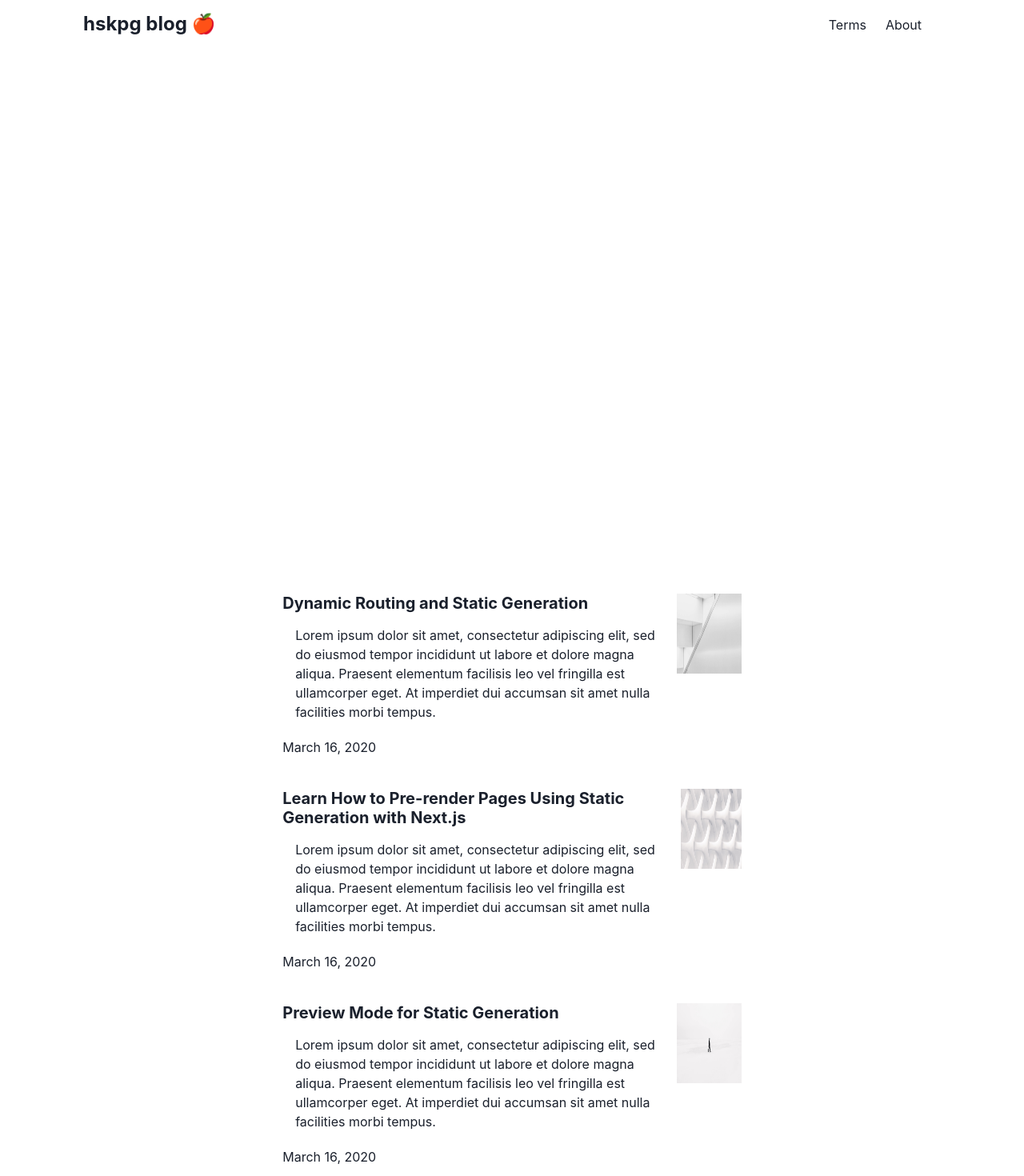
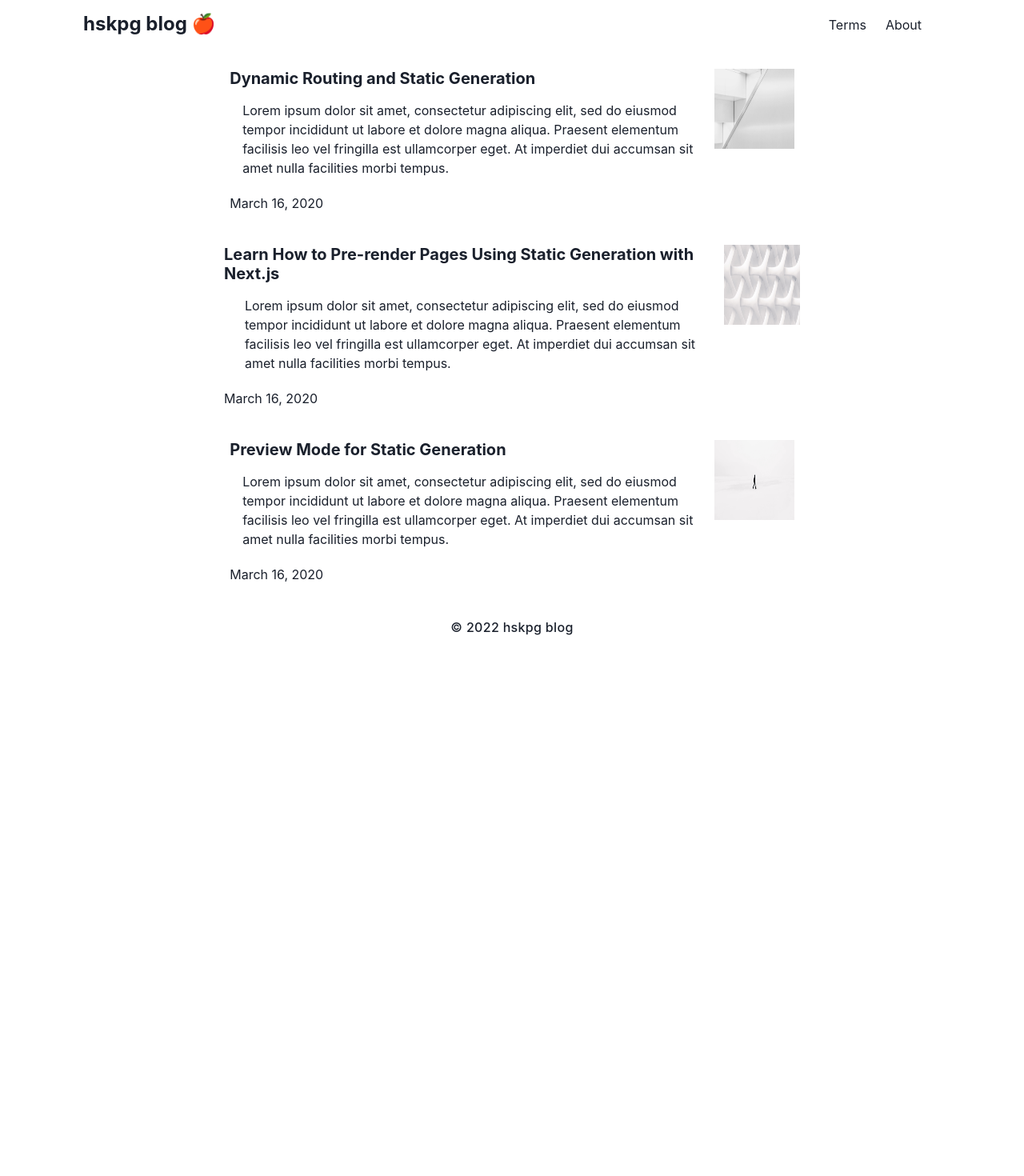
Before and after one commit to ShuntaH/next-ts-blog-template, a Next.js app: page / in a window 1280 px wide. Shown: the top 1470 px of the page at 80% size. After the commit the page ends 814 px from the top, so only its background shows below. Built offline with nearby package versions, Linux system fonts and the light colour scheme.

Commit message:
wip making layout

```diff
--- a/src/components/layouts/layout.tsx
+++ b/src/components/layouts/layout.tsx
@@ -18,9 +18,13 @@ const Layout = ({ preview, children }: Props) => {
       <Box
         position={"relative"}
         minHeight={`calc(100vh - ${STYLES.headerHeight} - ${STYLES.footerHeight})`}
-        maxWidth={`calc(${STYLES.mainWidth} + ${STYLES.gap} * 2)`}>
+        maxWidth={`calc(${STYLES.mainWidth} + ${STYLES.gap} * 2)`}
+        margin={"auto"}
+        padding={`${STYLES.gap}`}
+        display={"block"}
+      >
+        {children}
       </Box>
-      {children}
       {/*height 60px*/}
       <Footer/>
     </>
--- a/src/pages/index.tsx
+++ b/src/pages/index.tsx
@@ -1,6 +1,6 @@
 import { ArticleHeadingList } from '../components/article-heading-list'
 import Post from '../interfaces/post'
-import { Container, Text } from "@chakra-ui/react";
+import { Text } from "@chakra-ui/react";
 import { getAllPosts } from "../lib/api";
 
 
@@ -36,7 +36,7 @@ export default function Index({ allPosts }: Props) {
     //   <title>hskpg blog</title>
     // </Head>
 
-    <Container width={'100%'}>
+    <>
       {
         allPosts.length > 0 ?
           <ArticleHeadingList posts={allPosts}/>
@@ -45,6 +45,6 @@ export default function Index({ allPosts }: Props) {
             There is no post yet.
           </Text>
       }
-    </Container>
+    </>
   )
 }
```
Also changed, not shown: src/components/home-info-card.tsx (added, +26 -0 lines).
